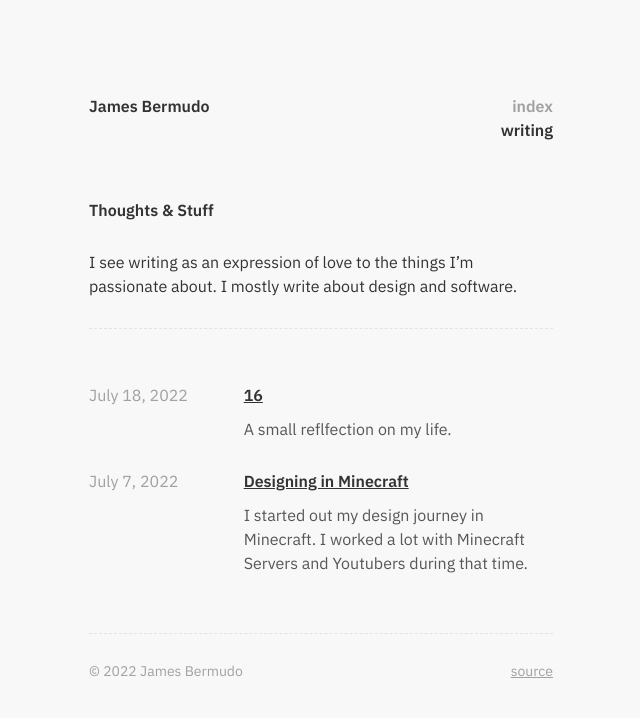
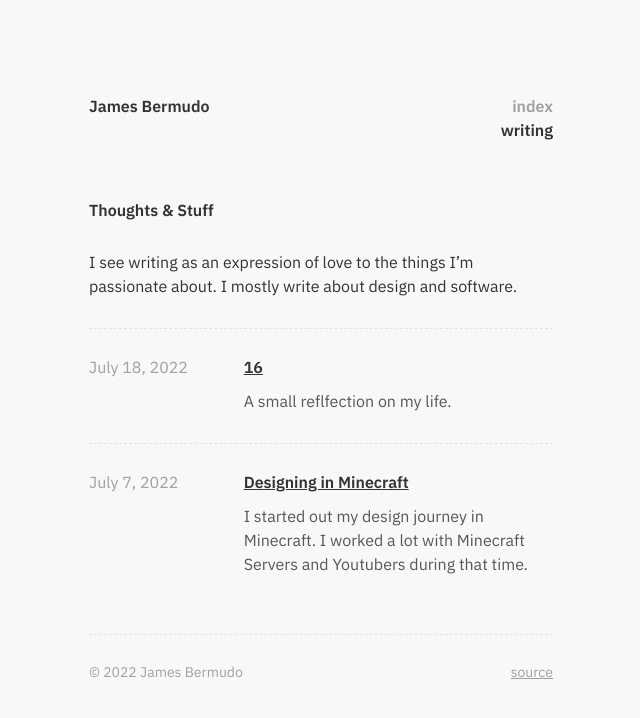
Before and after one commit to jcebermudo/jamesbermudo.com, a Next.js app: page /writing in a window 1280 px wide. Shown: the top 718 px of the page, without its empty margins (319-959 px from the left). Built offline with nearby package versions, Linux system fonts and the light colour scheme.

Commit message:
better links

```diff
--- a/components/PostLink.jsx
+++ b/components/PostLink.jsx
@@ -3,19 +3,22 @@ import Link from "next/link";
 function PostLink({ title, date, description, slug }) {
   return (
     <div>
-      <div className="group sm:grid sm:grid-cols-3 mb-7">
+      <hr className="border-[#b4b4b4] border-dashed opacity-30 mt-7" />
+      <Link href="writing/[slug]" as={`writing/${slug}`}>
+        <a>
+          <div className="group sm:grid sm:grid-cols-3 mt-7">
             <div className="mb-4 sm:mb-0">
               <h2 className="text-[#A1A1A1] text-left">{date}</h2>
             </div>
             <div className="sm:col-span-2">
-          <Link href="writing/[slug]" as={`writing/${slug}`}>
-            <a className="text-[#333333] font-semibold duration-150 underline hover:text-[#19A1FD] visited:text-[#a0a0a0]">
+              <h3 className="text-[#333333] font-semibold duration-150 underline group-hover:text-[#19A1FD] visited:text-[#a0a0a0]">
                 {title}
-            </a>
-          </Link>
+              </h3>
               <p className="text-[#575757] mt-2.5">{description}</p>
             </div>
           </div>
+        </a>
+      </Link>
     </div>
   );
 }
--- a/pages/writing/[slug].js
+++ b/pages/writing/[slug].js
@@ -12,7 +12,7 @@ function Post({ data, content }) {
       <SEO title={data.title} og={data.image} description={data.description} />
       <div className="mt-14">
         <Link href="/writing">
-          <a className="group text-base duration-150 hover:text-[#19A1FD]">
+          <a className="group text-base duration-150 hover:text-[#19A1FD] select-none">
             <span className="inline-block align-top mr-[5px]">
               <svg
                 className="stroke-1 stroke-[#333333] duration-150 group-hover:stroke-[#19A1FD] group-hover:-translate-y-px group-hover:-translate-x-px"
--- a/pages/writing/index.jsx
+++ b/pages/writing/index.jsx
@@ -18,9 +18,8 @@ export default function Blog({ posts }) {
         I see writing as an expression of love to the things I’m passionate
         about. I mostly write about design and software.
       </p>
-      <hr className="border-[#b4b4b4] border-dashed opacity-30 mt-7" />
       <div>
-        <div className="mt-14">
+        <div className="mt-7">
           {posts.map((post) => (
             <PostLink
               key={post.slug}
```
Lines whose indentation alone changed are shown as unchanged.
